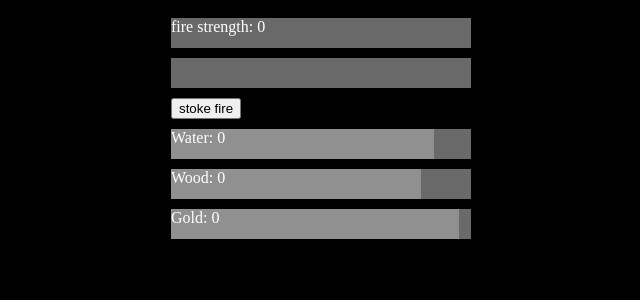
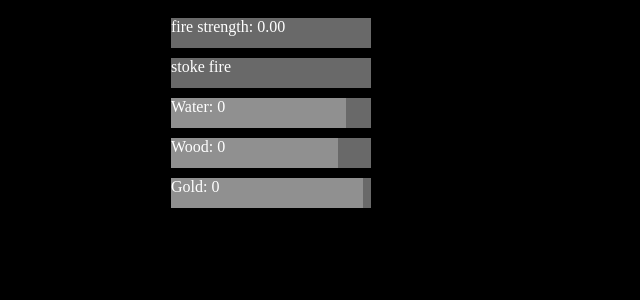
Before and after one commit to omersagy1/test6, a React (Create React App) app: page / in a window 1280 px wide. Shown: the top 300 px of the page, without its empty margins (237-877 px from the left). Built offline with nearby package versions, Linux system fonts and the light colour scheme.

Commit message:
stoke fire button is a meter

```diff
--- a/src/game/render/fire.js
+++ b/src/game/render/fire.js
@@ -5,7 +5,7 @@ import {Meter} from './meter';
 const FIRE_COLOR = '#680000' // a dark red.
 
 const Firebar = ({fire_model}) => {
-  const label = 'fire strength: ' + fire_model.strength;
+  const label = 'fire strength: ' + fire_model.strength.toFixed(2);
   return (
     <div>
       <Meter proportion={fire_model.strengthProportion()}
@@ -18,10 +18,9 @@ const Firebar = ({fire_model}) => {
 const StokeButton = ({action_callback, fire_model}) => {
   return (
     <div>
-      <Meter proportion={fire_model.cooldown.fractionLeft()} />
-      <button onClick={action_callback}>
-        stoke fire
-      </button>
+      <Meter proportion={fire_model.cooldown.fractionLeft()}
+             callback={action_callback}
+             label={'stoke fire'}/>
     </div>
   );
 }
--- a/src/game/render/meter.js
+++ b/src/game/render/meter.js
@@ -1,6 +1,6 @@
 import React from 'react';
 
-const WIDTH = 300; // px
+const WIDTH = 200; // px
 const HEIGHT = 30; // px
 const BAR_COLOR = '#909090';
 const BG_COLOR = 'dimgray';
```
